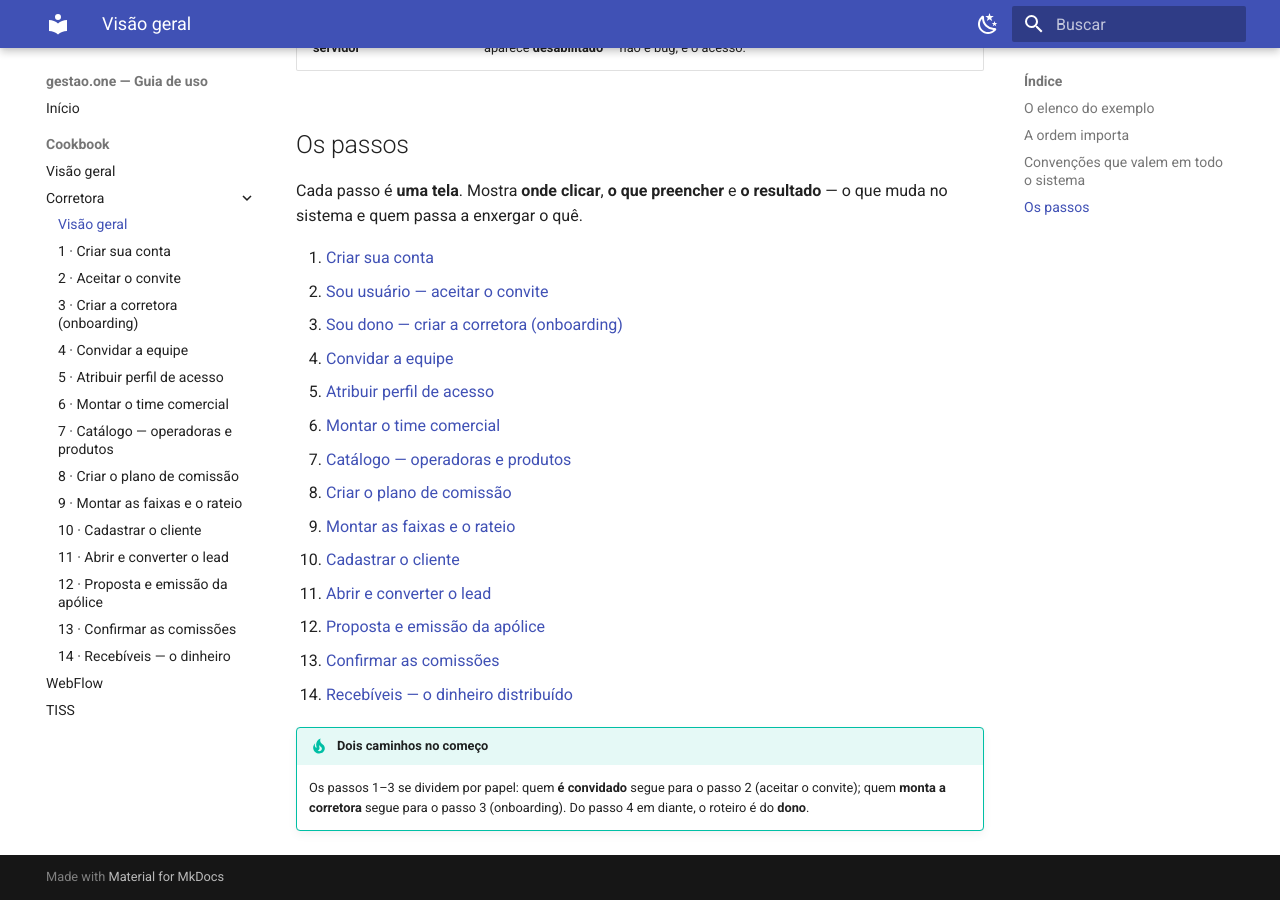
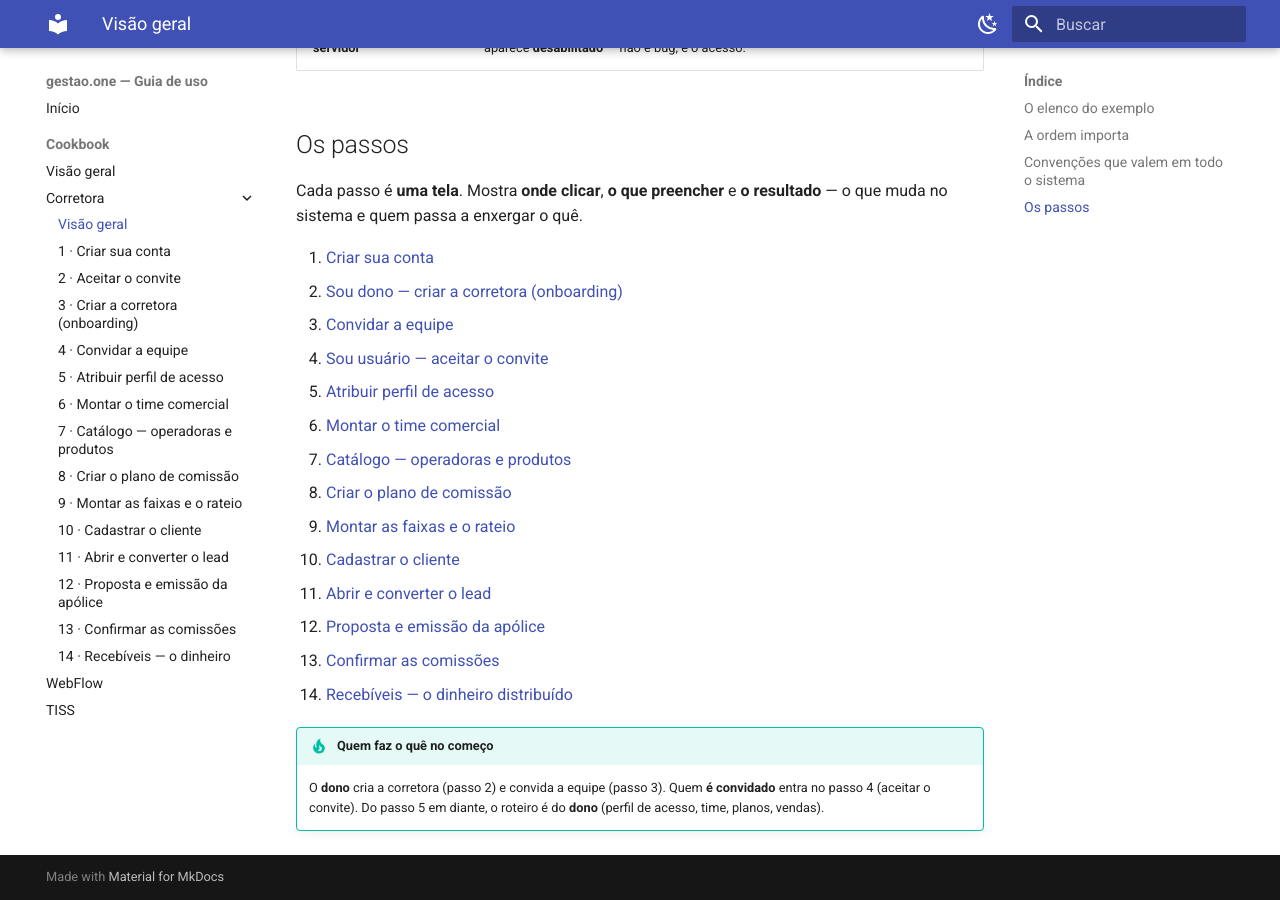
Before and after one commit to renatofagalde/wiki-gestao-one, an MkDocs documentation site: the page built from docs/cookbook/corretora/index.md, in a window 1280 px wide and 900 px high, scrolled down 1482 px. Built offline with MkDocs 1.6.1 and Material for MkDocs 9.7.7, drawn with Linux system fonts in a browser that asks for light colours.

Commit message:
📝 docs(cookbook): reorder step list in index (onboarding before invite)

```diff
--- a/docs/cookbook/corretora/index.md
+++ b/docs/cookbook/corretora/index.md
@@ -59,9 +59,9 @@ Cada passo é **uma tela**. Mostra **onde clicar**, **o que preencher** e **o
 resultado** — o que muda no sistema e quem passa a enxergar o quê.
 
 1. [Criar sua conta](01-criar-conta.md)
-2. [Sou usuário — aceitar o convite](02-aceitar-convite.md)
-3. [Sou dono — criar a corretora (onboarding)](03-criar-corretora.md)
-4. [Convidar a equipe](04-convidar.md)
+2. [Sou dono — criar a corretora (onboarding)](02-criar-corretora.md)
+3. [Convidar a equipe](03-convidar.md)
+4. [Sou usuário — aceitar o convite](04-aceitar-convite.md)
 5. [Atribuir perfil de acesso](05-perfil-acesso.md)
 6. [Montar o time comercial](06-time.md)
 7. [Catálogo — operadoras e produtos](07-operadoras.md)
@@ -73,7 +73,7 @@ resultado** — o que muda no sistema e quem passa a enxergar o quê.
 13. [Confirmar as comissões](13-confirmar-comissoes.md)
 14. [Recebíveis — o dinheiro distribuído](14-recebiveis.md)
 
-!!! tip "Dois caminhos no começo"
-    Os passos 1–3 se dividem por papel: quem **é convidado** segue para o passo 2
-    (aceitar o convite); quem **monta a corretora** segue para o passo 3
-    (onboarding). Do passo 4 em diante, o roteiro é do **dono**.
+!!! tip "Quem faz o quê no começo"
+    O **dono** cria a corretora (passo 2) e convida a equipe (passo 3). Quem **é
+    convidado** entra no passo 4 (aceitar o convite). Do passo 5 em diante, o
+    roteiro é do **dono** (perfil de acesso, time, planos, vendas).
```
